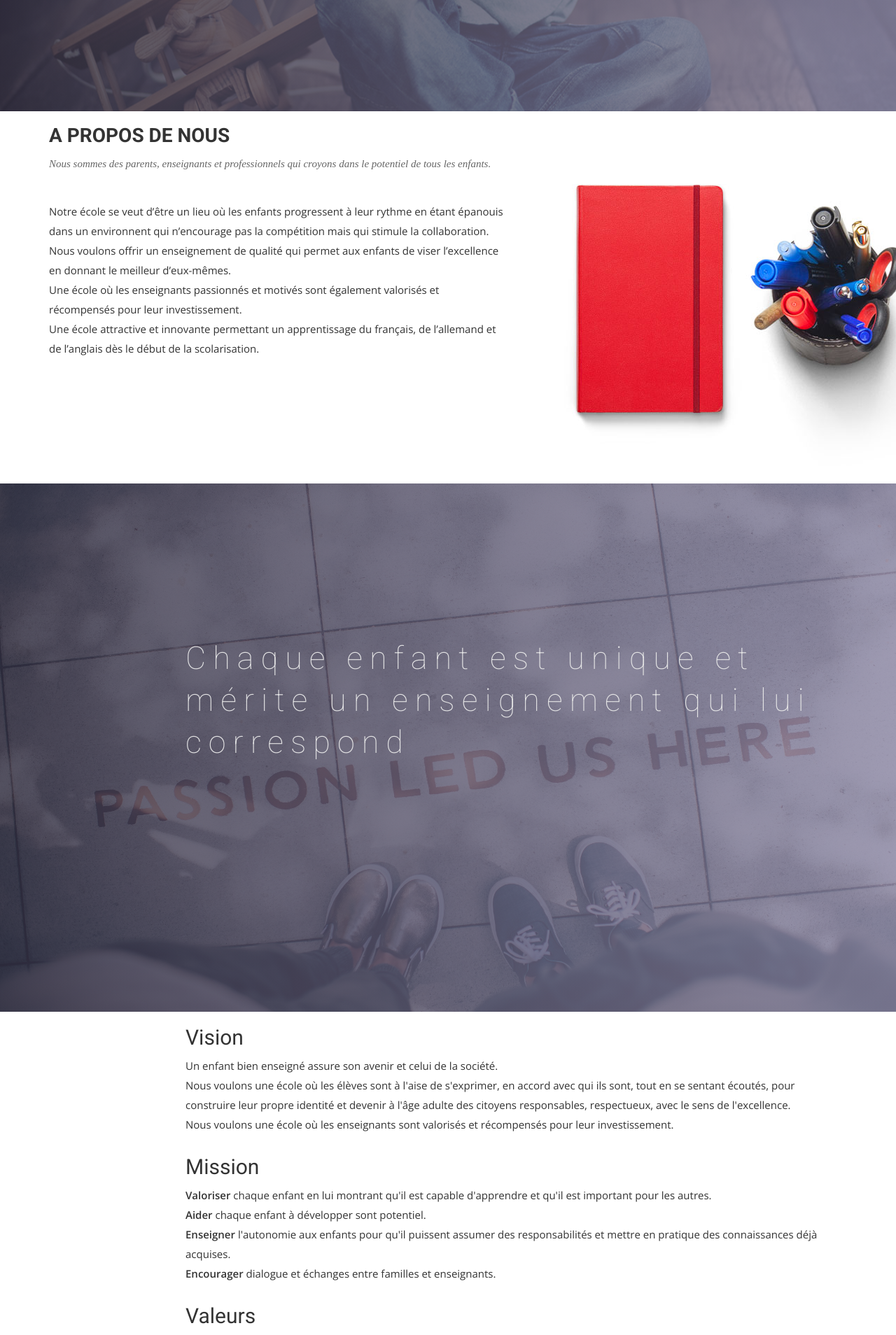
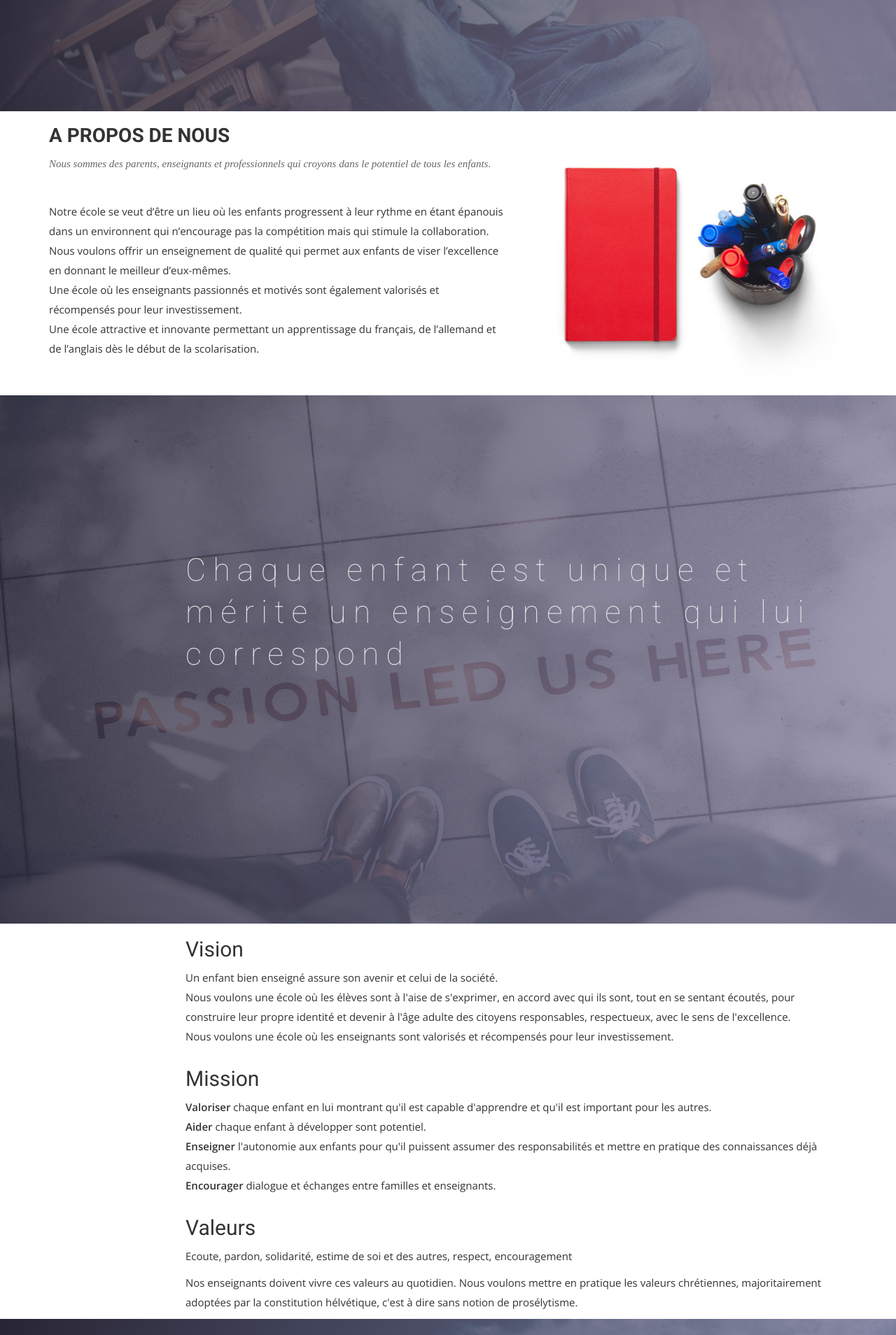
Before and after one commit to midjoule/lifeschool, a Jekyll site: the page built from index.html, in a window 1280 px wide. Shown: the part 706-2614 px from the top of the page at 70% size. Built offline with Jekyll 4.4.1, drawn with Linux system fonts in a browser that asks for light colours; nearby versions of some CDN libraries; some web fonts are replaced.

Commit message:
Update index.html

```diff
--- a/index.html
+++ b/index.html
@@ -37,7 +37,7 @@
       </div><!-- .col-md-7 close -->
       <div class="col-md-5 col-sm-12">
         <div class="block">
-          <img src="img/wrapper-img.png" alt="Img">
+          <img src="img/wrapper-img.png" class="img-responsive">
         </div>
       </div><!-- .col-md-5 close -->
     </div>
```
